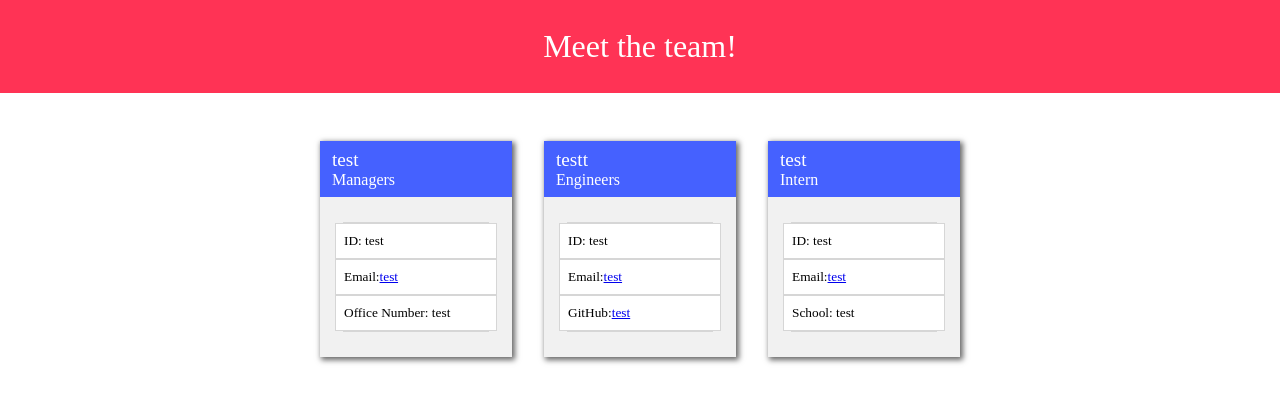
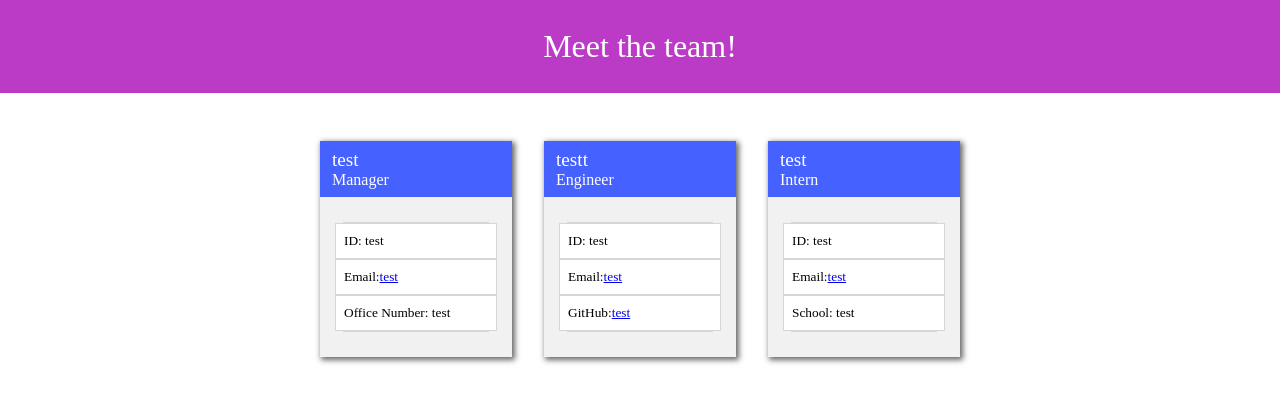
Before and after one commit to ricky-rosay/TeamProfileGenerator, a website: page dist/index.html in a window 1280 px wide. Drawn offline with Linux system fonts and the light colour scheme.

Commit message:
adding different styling

```diff
--- a/dist/index.html
+++ b/dist/index.html
@@ -22,7 +22,7 @@
     <div class="card">
                 <div class="card-head">
                     <div class="card-name"> test </div>
-                    <div class="card-title"> Managers </div>
+                    <div class="card-title"> Manager </div>
                 </div>
                 <div class="card-body">
                     <div class="id">ID: test</div>
@@ -34,7 +34,7 @@
     <div class="card">
                 <div class="card-head">
                     <div class="card-name"> testt </div>
-                    <div class="card-title"> Engineers </div>
+                    <div class="card-title"> Engineer </div>
                 </div>
                 <div class="card-body">
                     <div class="id">ID: test</div>
--- a/dist/style.css
+++ b/dist/style.css
@@ -6,7 +6,7 @@
 header {
     display: flex;
     justify-content: center;
-    background-color: rgba(255, 0, 43, 0.8);
+    background-color: rgba(171, 10, 186, 0.8);
     color: white;
     font-size: xx-large;
     padding: 1.75rem;
```
